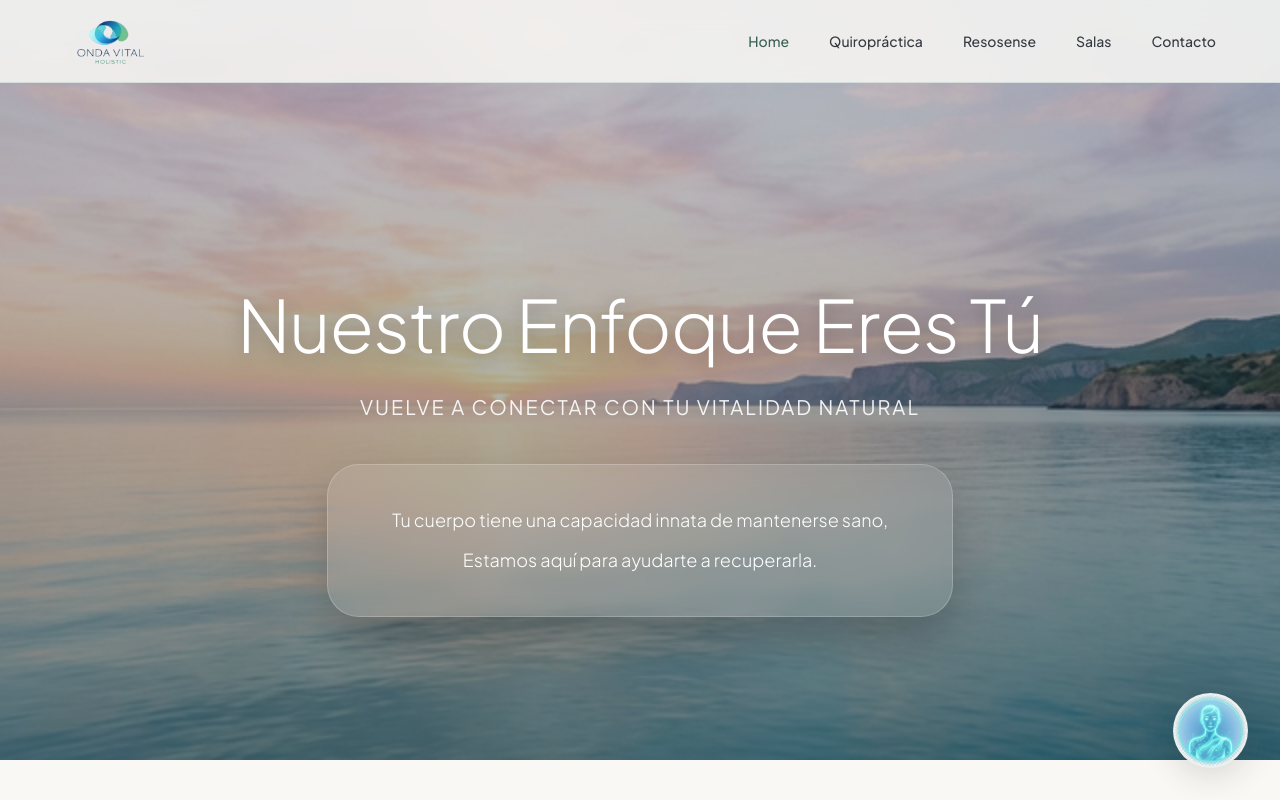
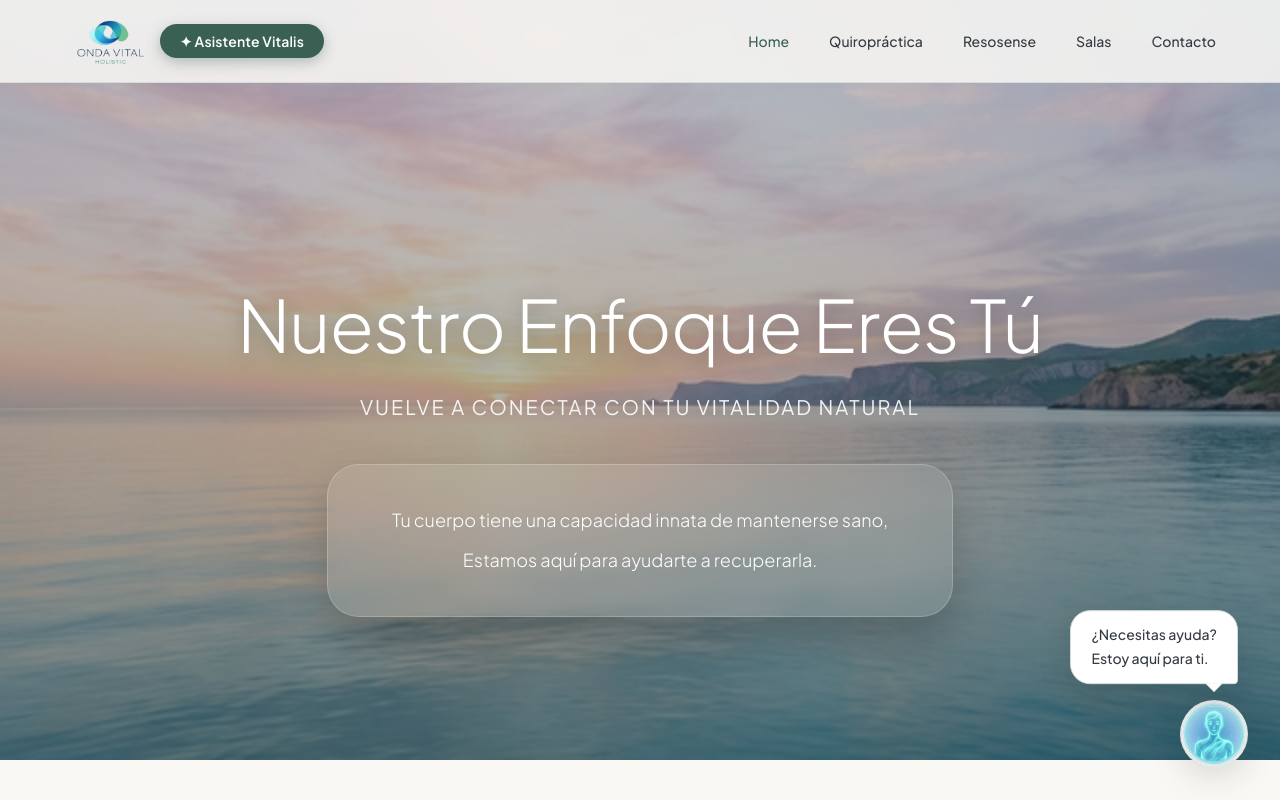
Before and after one commit to carmencng94/Backend_Ondavital, a website with bundled scripts: page onda-vital/public/index.html in a window 1280 px wide. Shown: the top 800 px of the page. Built offline with nearby package versions, Linux system fonts and the light colour scheme; files whose address does not match are found by name.

Commit message:
feat: Establish core application structure with global styling, header, and chat functionality.

```diff
--- a/onda-vital/public/src/components/ChatWidget.js
+++ b/onda-vital/public/src/components/ChatWidget.js
@@ -21,14 +21,17 @@ export function ChatWidget() {
   // --- Lógica ---
   const toggleChat = () => {
     const win = document.getElementById('chat-window');
+    const helpBubble = document.getElementById('chat-help-bubble');
     win.classList.toggle('hidden');
+    if (helpBubble) helpBubble.classList.add('hidden'); // Hide the help bubble when opened
+
     if (!win.classList.contains('hidden') && chatHistory.length === 0) {
       saludar();
     }
   };
 
   const saludar = () => {
-    const msg = "¡Hola! Bienvenido a Onda Vital Holistic. Soy Vitalis, tu asistente virtual. ¿En qué puedo ayudarte hoy?";
+    const msg = "¡Hola! Bienvenido a Onda Vital Holistic. Soy Asistente Vitalis. ¿En qué puedo ayudarte hoy?";
     chatHistory.push({ role: 'assistant', content: msg });
     appendBubble('bot', msg);
   };
@@ -103,15 +106,26 @@ export function ChatWidget() {
   // Event Listeners Globales
   document.addEventListener('consultar-sala', (e) => {
     const win = document.getElementById('chat-window');
-    if (win.classList.contains('hidden')) toggleChat();
+    if (win && win.classList.contains('hidden')) toggleChat();
     enviarMensaje(`Quiero consultar disponibilidad para la ${e.detail}`);
   });
 
+  document.addEventListener('abrir-chat-asistente', () => {
+    const win = document.getElementById('chat-window');
+    const bubble = document.getElementById('chat-help-bubble');
+    if (win && win.classList.contains('hidden')) {
+      toggleChat();
+    }
+  });
+
   return h('div', { id: 'chat-root' },
+    h('div', { id: 'chat-help-bubble', className: 'chat-help-bubble', onclick: toggleChat },
+      '¿Necesitas ayuda?', h('br'), 'Estoy aquí para ti.'
+    ),
     h('button', { className: 'chat-widget-btn', onclick: toggleChat },
       h('img', {
         src: 'assets/images/ai_avatar.png',
-        alt: 'AI Assistant',
+        alt: 'Asistente Vitalis',
         className: 'chat-avatar-btn'
       })
     ),
@@ -119,7 +133,7 @@ export function ChatWidget() {
       h('div', { className: 'chat-header' },
         h('div', { className: 'chat-header-user' },
           h('img', { src: 'assets/images/ai_avatar.png', className: 'chat-header-avatar' }),
-          h('div', { className: 'chat-header-title' }, 'Vitalis')
+          h('div', { className: 'chat-header-title' }, 'Asistente Vitalis')
         ),
         h('button', { className: 'chat-close-btn', onclick: toggleChat }, '✕')
       ),
--- a/onda-vital/public/src/components/Header.js
+++ b/onda-vital/public/src/components/Header.js
@@ -2,26 +2,37 @@ import { h } from '../utils.js';
 
 export function Header() {
   const navItems = [
-    { id: 'home', label: 'Home' },
+    { id: 'home',          label: 'Home' },
     { id: 'quiropractica', label: 'Quiropráctica' },
-    { id: 'resosense', label: 'Resosense' },
-    { id: 'salas', label: 'Salas' },
-    { id: 'contacto', label: 'Contacto' }
+    { id: 'resosense',     label: 'Resosense' },
+    { id: 'salas',         label: 'Salas' },
+    { id: 'contacto',      label: 'Contacto' }
   ];
 
   const handleLinkClick = (e, id) => {
     e.preventDefault();
+    if (id === 'asistente') {
+      document.dispatchEvent(new CustomEvent('abrir-chat-asistente'));
+      return;
+    }
     document.dispatchEvent(new CustomEvent('tab-change', { detail: id }));
   };
 
   return h('header', { className: 'navbar' },
-    h('div', { className: 'brand', onclick: (e) => handleLinkClick(e, 'home') },
+    // Lado izquierdo: Logo + botón Asistente Vitalis
+    h('div', { className: 'brand' },
       h('img', {
         src: 'assets/images/logo_onda_vital.png',
         alt: 'Onda Vital Logo',
-        className: 'nav-logo'
-      })
+        className: 'nav-logo',
+        onclick: (e) => handleLinkClick(e, 'home')
+      }),
+      h('button', {
+        className: 'btn-vitalis-nav',
+        onclick: (e) => { e.preventDefault(); handleLinkClick(e, 'asistente'); }
+      }, '✦ Asistente Vitalis')
     ),
+    // Lado derecho: Menú de navegación
     h('ul', { className: 'nav-links' },
       navItems.map(item =>
         h('li', {},
--- a/onda-vital/public/src/styles/global.css
+++ b/onda-vital/public/src/styles/global.css
@@ -92,6 +92,7 @@ body {
 
 .nav-links {
   display: flex;
+  align-items: center;
   gap: var(--space-xl);
   list-style: none;
 }
@@ -109,10 +110,37 @@ body {
   color: hsl(var(--color-primary));
 }
 
+/* Botón Asistente Vitalis en el nav (junto al logo) */
+.btn-vitalis-nav {
+  display: inline-flex;
+  align-items: center;
+  gap: 6px;
+  background: hsl(var(--color-primary));
+  color: white;
+  font-family: var(--font-sans);
+  font-size: var(--text-sm);
+  font-weight: var(--font-semibold);
+  padding: 8px 20px;
+  border: none;
+  border-radius: var(--radius-full);
+  cursor: pointer;
+  box-shadow: 0 4px 14px hsl(var(--color-primary) / 0.35);
+  transition: all var(--transition-fast);
+  letter-spacing: 0.01em;
+  white-space: nowrap;
+}
+
+.btn-vitalis-nav:hover {
+  background: hsl(var(--color-primary-hover));
+  transform: translateY(-2px);
+  box-shadow: 0 6px 20px hsl(var(--color-primary) / 0.45);
+}
+
 .brand {
   display: flex;
   align-items: center;
-  cursor: pointer;
+  gap: var(--space-md);
+  cursor: default;
 }
 
 .nav-logo {
@@ -827,6 +855,72 @@ body {
   direction: ltr;
 }
 
+/* =========================================
+   ASISTENTE VITALIS (Chat Widget)
+   ========================================= */
+#chat-root {
+  position: fixed;
+  bottom: 2rem;
+  right: 2rem;
+  z-index: 10001;
+}
+
+.chat-help-bubble {
+  position: absolute;
+  bottom: 80px;
+  right: 10px;
+  background: white;
+  padding: 12px 20px;
+  border-radius: var(--radius-bubble);
+  box-shadow: var(--shadow-widget);
+  font-size: var(--text-sm);
+  font-weight: var(--font-medium);
+  color: hsl(var(--color-text));
+  border: 1px solid hsl(var(--color-border));
+  white-space: nowrap;
+  cursor: pointer;
+  animation: floatBubble 3s ease-in-out infinite, fadeIn 0.5s ease-out;
+  z-index: 10000;
+  transition: opacity var(--transition-short), visibility var(--transition-short);
+}
+
+.chat-help-bubble.hidden {
+  opacity: 0;
+  visibility: hidden;
+  pointer-events: none;
+}
+
+.chat-help-bubble::after {
+  content: '';
+  position: absolute;
+  bottom: -8px;
+  right: 15px; /* Aligned with avatar center */
+  width: 0;
+  height: 0;
+  border-left: 8px solid transparent;
+  border-right: 8px solid transparent;
+  border-top: 8px solid white;
+}
+
+.chat-help-bubble::before {
+  content: '';
+  position: absolute;
+  bottom: -9px;
+  right: 14px; /* Aligned with avatar center */
+  width: 0;
+  height: 0;
+  border-left: 9px solid transparent;
+  border-right: 9px solid transparent;
+  border-top: 9px solid hsl(var(--color-border));
+  z-index: -1;
+}
+
+@keyframes floatBubble {
+  0% { transform: translateY(0); }
+  50% { transform: translateY(-5px); }
+  100% { transform: translateY(0); }
+}
+
 .reso-row.reverse .reso-text-col {
   order: 2;
 }
@@ -961,8 +1055,15 @@ body {
     grid-template-columns: 1fr;
   }
   .chat-window {
-    width: 90vw;
-    right: 5vw;
+    width: calc(100vw - 2rem);
+    right: 1rem;
+    bottom: 5.5rem;
+  }
+  .chat-widget-btn {
+    right: 1rem;
+    bottom: 1rem;
+    width: 58px;
+    height: 58px;
   }
 }
 
@@ -970,22 +1071,22 @@ body {
    COMPONENTE: WIDGET DE CHAT (Tokens)
    ========================================= */
 
+/* ============================================
+   WIDGET DE CHAT — posicionamiento definitivo
+   ============================================ */
 .chat-widget-btn {
-  position: fixed;
-  bottom: 2rem;
-  right: 2rem;
-  width: 75px; /* Aumentado */
-  height: 75px; /* Aumentado */
+  position: relative;
+  width: 68px;
+  height: 68px;
   border-radius: var(--radius-full);
-  background: white; /* Fondo blanco para que el avatar resalte */
+  background: white;
   box-shadow: var(--shadow-widget);
   cursor: pointer;
-  border: 2px solid hsl(var(--color-primary) / 0.1);
+  border: 2px solid hsl(var(--color-primary) / 0.15);
   display: flex;
   align-items: center;
   justify-content: center;
   transition: all var(--transition-fast);
-  z-index: 1000;
   overflow: hidden;
 }
 
@@ -1002,18 +1103,18 @@ body {
 }
 
 .chat-window {
-  position: fixed;
-  bottom: 7.5rem; /* Ajustado por el nuevo tamaño del bot */
-  right: 2rem;
-  width: 420px; /* Aumentado */
-  height: 600px; /* Aumentado */
+  position: absolute;
+  bottom: 5rem;
+  right: 0;
+  width: min(400px, calc(100vw - 4rem));
+  height: min(580px, 75vh);
   background: hsl(var(--color-surface-chat));
   border-radius: var(--radius-xl);
   box-shadow: var(--shadow-widget);
   display: flex;
   flex-direction: column;
   overflow: hidden;
-  z-index: 999;
+  z-index: 10002;
   transform-origin: bottom right;
   animation: chatOpen var(--transition-base) ease-out;
 }
```
Also changed, not shown: onda-vital/controllers/ChatController.js (+15 -27 lines).
